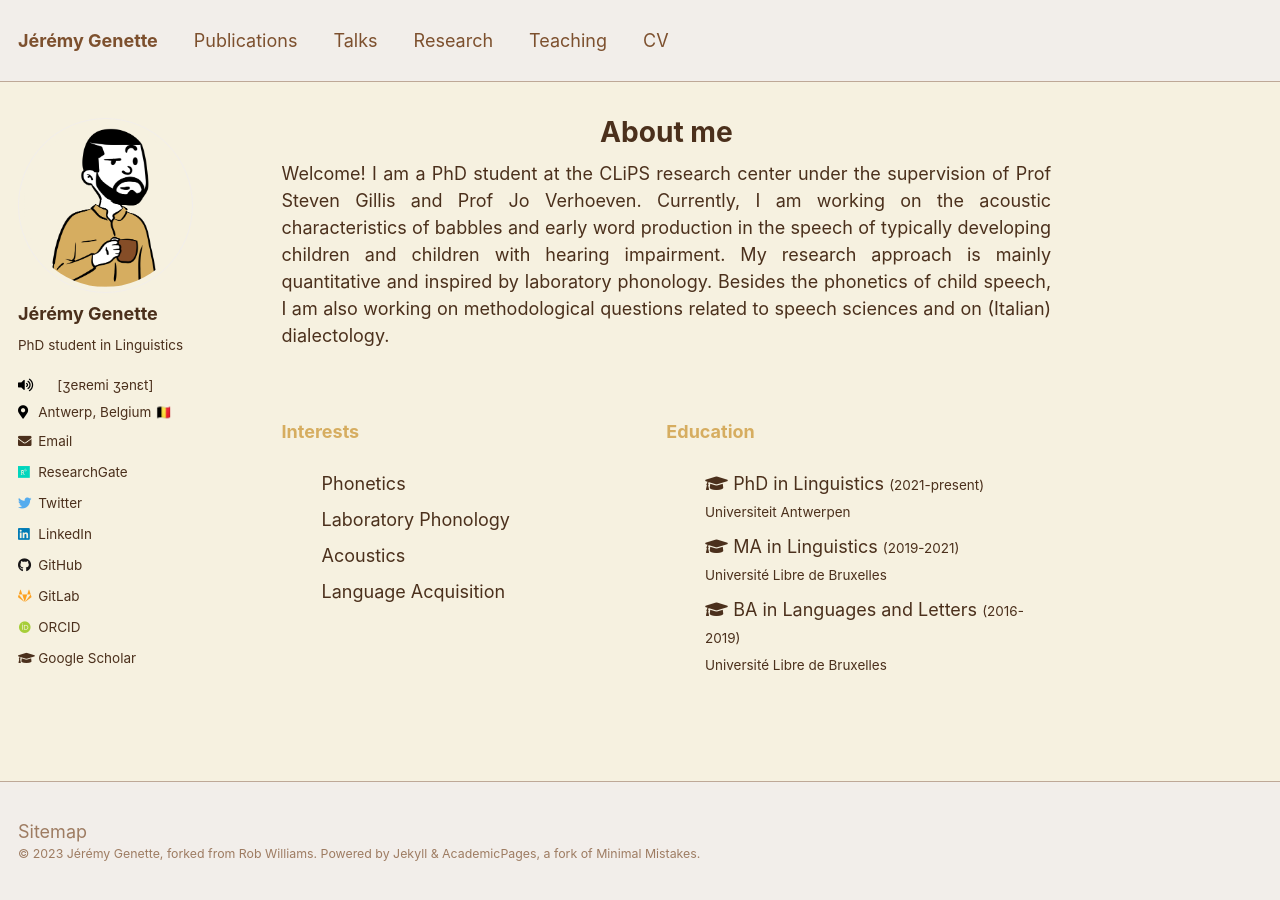
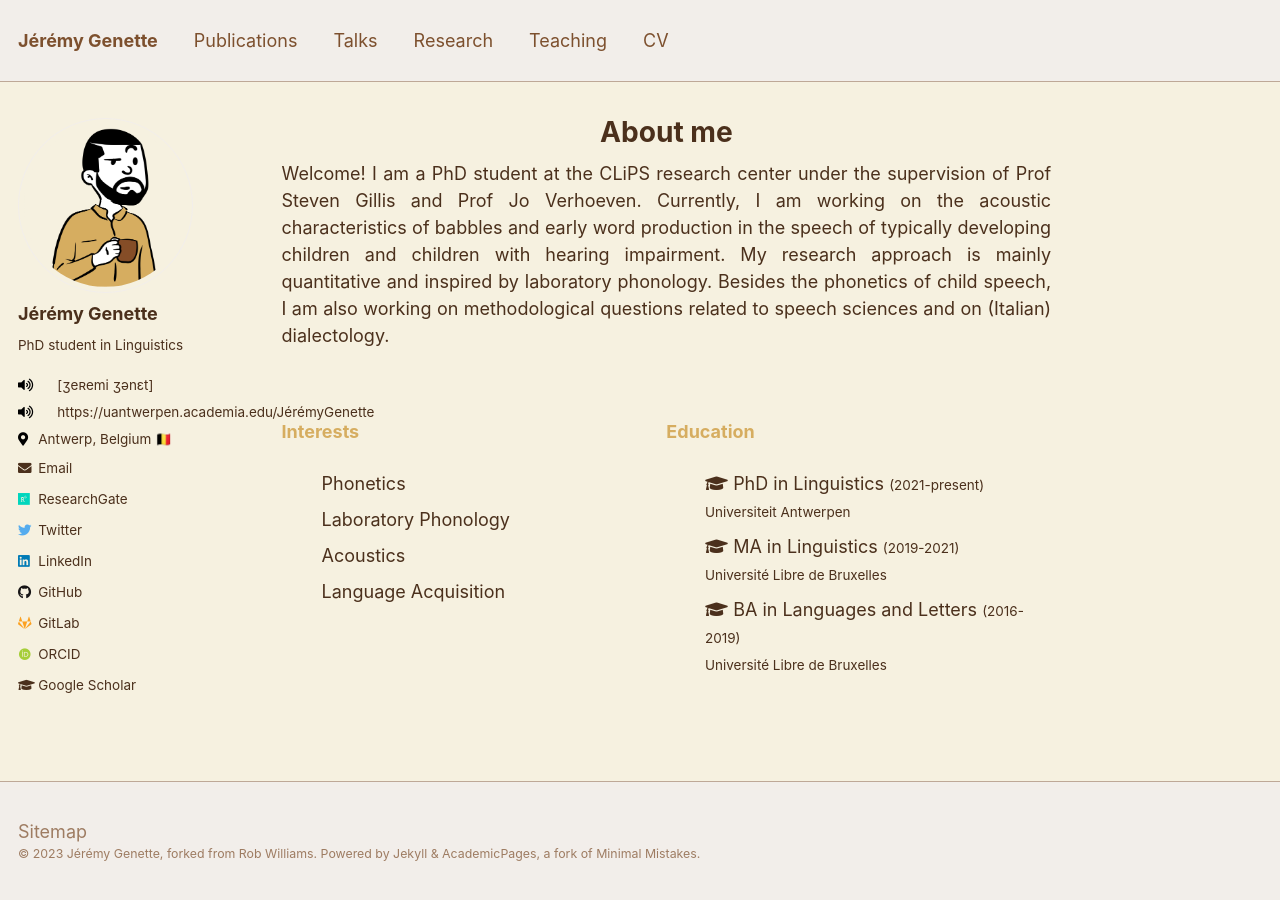
Before and after one commit to jgenette/jgenette.github.io, a Jekyll site: the page built from _pages/about.md, in a window 1280 px wide. Built offline with Jekyll 4.4.1, drawn with Linux system fonts in a browser that asks for light colours; some web fonts are replaced.

Commit message:
Update author-profile.html

```diff
--- a/_includes/author-profile.html
+++ b/_includes/author-profile.html
@@ -23,10 +23,10 @@
     <button class="btn btn--inverse">Follow</button>
     <ul class="author__urls social-icons">
       {% if author.pronunciation %}
-        <li style="text-align: left;">
-            <i class="fa fa-volume-up" aria-hidden="true" style="padding-right: 1.5em;"></i>
-            {{ author.pronunciation }}
-        </li>
+        <li> <i class="fa fa-volume-up" aria-hidden="true" style="padding-right: 1.5em;"></i> {{ author.pronunciation }}</li>
+      {% endif %}
+      {% if author.academia %}
+        <li> <i class="fa fa-volume-up" aria-hidden="true" style="padding-right: 1.5em;"></i> {{ author.academia }}</li>
       {% endif %}
       {% if author.location %}
         <li><i class="fa fa-fw fa-map-marker-alt" aria-hidden="true" style="padding-right: 1.5em;"></i>{{ author.location }}</li>
```
